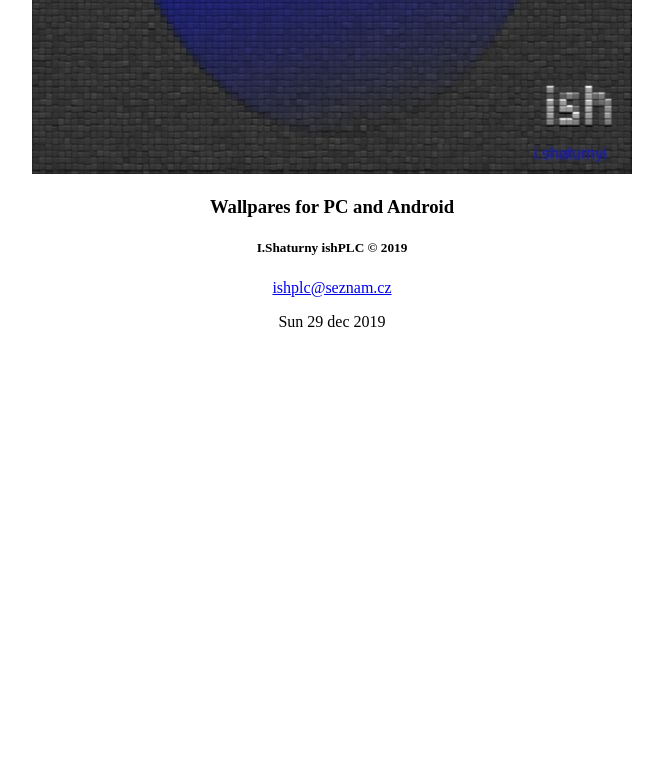
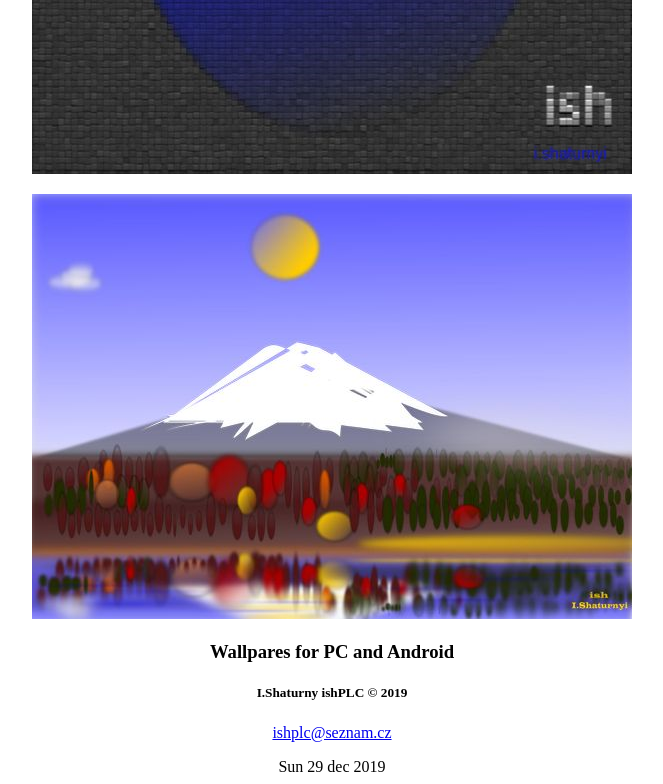
Before and after one commit to ishPLC/wallpapers.github.io, a plain HTML site: page index.html in a window 1280 px wide. Shown: the part 7496-8280 px from the top of the page, without its empty margins (308-971 px from the left). Before the commit the page ends 7835 px from the top, so only its background shows below. Drawn offline with Linux system fonts and the light colour scheme.

Commit message:
Update index.html

```diff
--- a/index.html
+++ b/index.html
@@ -41,7 +41,7 @@
 
 	<p><img src="img/g.jpg" alt="nodata"></p>
 
-
+	<p><img src="img/fj.jpg" alt="nodata"></p>
 
 
 
```
